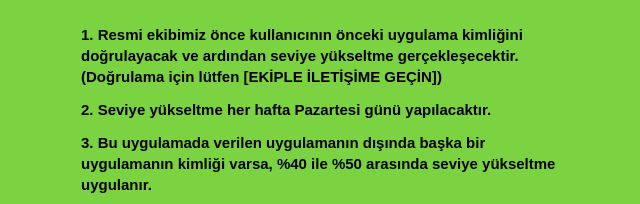
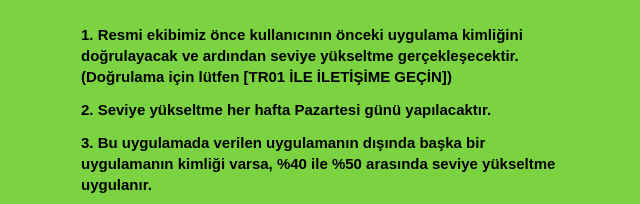
Before and after one commit to minavoice/Minavoice-Seviye-Y-kseltme-politikas-, a plain HTML site: page index.html in a window 1280 px wide. Shown: the part 930-1134 px from the top of the page, 319-959 px from the left. Drawn offline with Linux system fonts and the light colour scheme.

Commit message:
Update contact method in footer rules

```diff
--- a/index.html
+++ b/index.html
@@ -138,7 +138,7 @@
     </div>
 
     <div class="footer-text">
-        <div class="rule-item">1. Resmi ekibimiz önce kullanıcının önceki uygulama kimliğini doğrulayacak ve ardından seviye yükseltme gerçekleşecektir. (Doğrulama için lütfen <strong>[EKİPLE İLETİŞİME GEÇİN]</strong>)</div>
+        <div class="rule-item">1. Resmi ekibimiz önce kullanıcının önceki uygulama kimliğini doğrulayacak ve ardından seviye yükseltme gerçekleşecektir. (Doğrulama için lütfen <strong>[TR01 İLE İLETİŞİME GEÇİN]</strong>)</div>
         <div class="rule-item">2. Seviye yükseltme her hafta Pazartesi günü yapılacaktır.</div>
         <div class="rule-item">3. Bu uygulamada verilen uygulamanın dışında başka bir uygulamanın kimliği varsa, %40 ile %50 arasında seviye yükseltme uygulanır.</div>
         <div class="rule-item">4. Seviye yükseltme, yalnızca Mina'yı ilk kez indiren yeni kullanıcılar içindir.</div>
```
